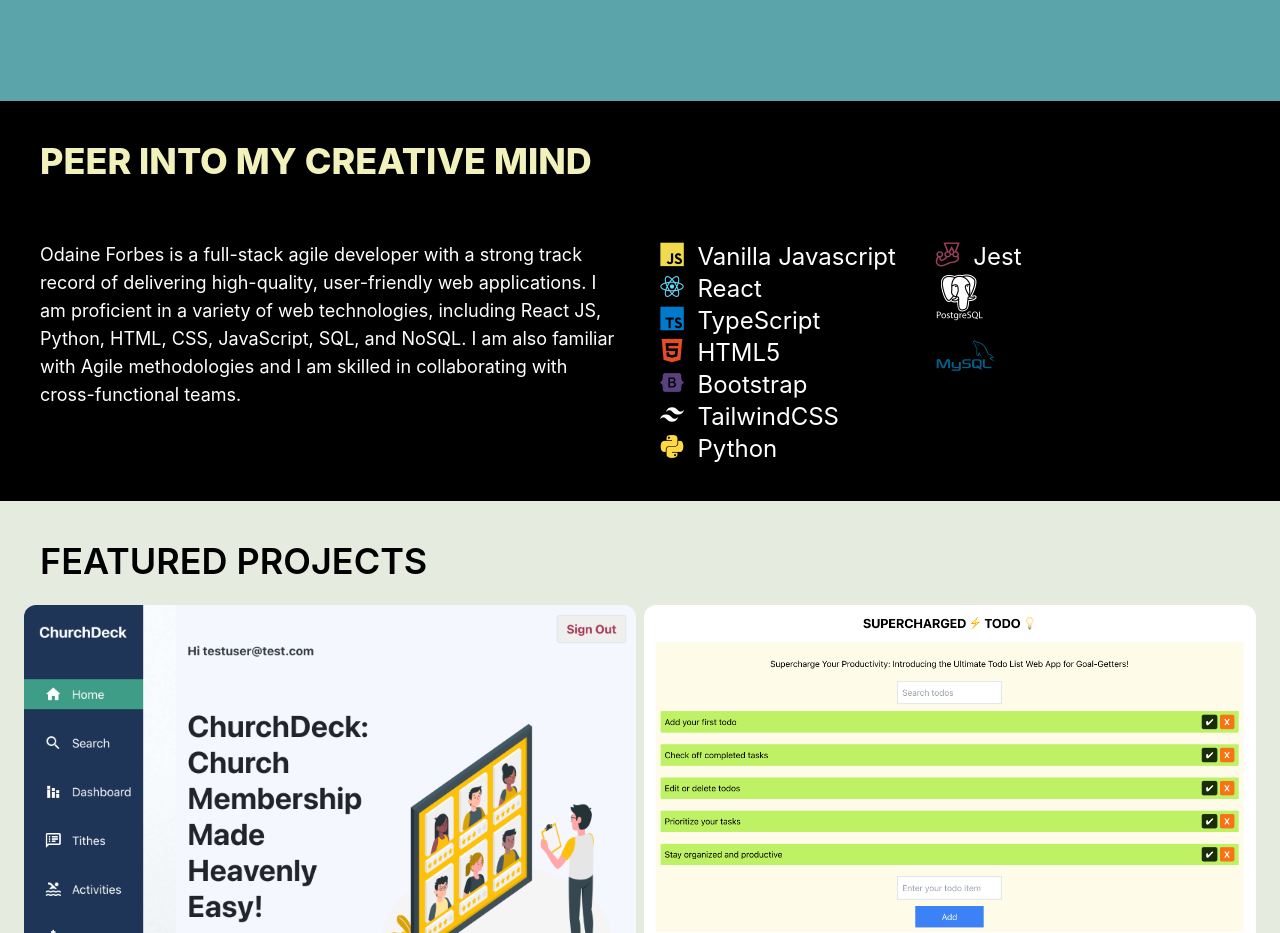
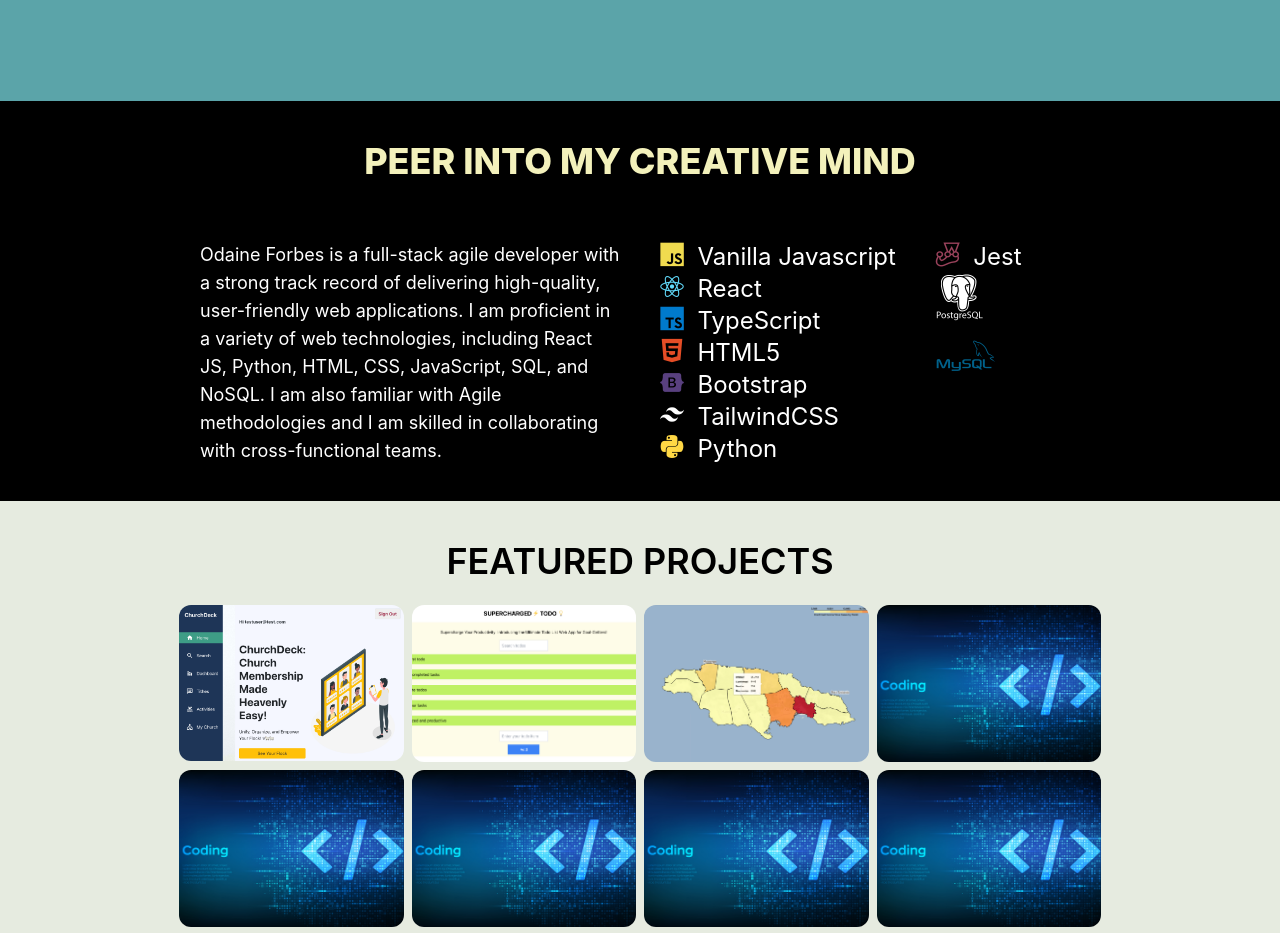
Before and after one commit to forbeso/odforbes, a React (Create React App) app: page / in a window 1280 px wide. Shown: the part 379-1312 px from the top of the page. Built offline with nearby package versions, Linux system fonts and the light colour scheme.

Commit message:
updated design

```diff
--- a/src/App.tsx
+++ b/src/App.tsx
@@ -45,13 +45,13 @@
       </section>
 
       <section className="sectionB md:h-50 md:flex md:justify-center bg-real-black">
-        <div className="flex flex-col mx-auto">
+        <div className="flex flex-col md:mx-auto md:w-3/4">
           <div className="mb-5 mt-5 px-5">
-            <h2 className="text-washed-yellow text-center md:text-left font-extrabold  p-5 text-2xl md:text-4xl">
+            <h2 className="text-washed-yellow text-center md:text-center font-extrabold  p-5 text-2xl md:text-4xl">
               PEER INTO MY CREATIVE MIND
             </h2>
           </div>
-          <div className="text-2xl flex flex-col md:flex md:flex-row md:mx-auto text-white text-left px-5">
+          <div className="text-2xl flex flex-col md:flex md:flex-row md:mx-auto text-white  px-5">
             <div className="mb-3 p-5 w-100 md:w-1/2">
               <p className="text-sm md:text-md lg:text-lg">
                 Odaine Forbes is a full-stack agile developer with a strong
@@ -153,19 +153,36 @@
 
       <section id="Projects" className="bg-bland-white p-5">
         <div className="mb-4">
-          <h1 className="p-5 font-semibold text-4xl">FEATURED PROJECTS</h1>
-
+          <h1 className="p-5 font-semibold text-4xl text-center">
+            FEATURED PROJECTS
+          </h1>
+          <div className="md:w-3/4 md:mx-auto">
             <div className="flex flex-row ">
-            <div className="w-full md:w-1/2 p-1">
+              <div className="w-full md:w-1/4 p-1">
                 <img
                   src={churchdeck}
-                alt=""
+                  alt="Screenshot of Churchdeck Landing Page"
                   className="w-full h-auto md:max-w-full object-cover rounded-xl"
                 />
               </div>
-            <div className="w-full md:w-1/2 p-1">
+              <div className="w-full md:w-1/4 p-1">
                 <img
                   src={todoBlast}
+                  alt="Screenshot of Todo Web App"
+                  className="w-full h-full md:max-w-full object-cover rounded-xl"
+                />
+              </div>
+              <div className="w-full md:w-1/4 p-1">
+                <img
+                  src={jacovid}
+                  alt="Chloropleth map of jamaica showing spread of covid, recoveries, deaths"
+                  className="w-full h-full md:max-w-full object-cover rounded-xl"
+                />
+              </div>
+
+              <div className="w-full md:w-1/4 p-1">
+                <img
+                  src={project}
                   alt=""
                   className="w-full h-auto md:max-w-full object-cover rounded-xl"
                 />
@@ -173,19 +190,36 @@
             </div>
 
             <div className="flex flex-row ">
-            <div className="w-full md:w-1/2 p-1">
-              <img
-                src={jacovid}
-                alt=""
-                className="w-full h-auto md:max-w-full object-cover rounded-xl"
-              />
-            </div>
-            <div className="w-full md:w-1/2 p-1">
+              <div className="w-full md:w-1/4 p-1">
                 <img
                   src={project}
                   alt=""
                   className="w-full h-auto md:max-w-full object-cover rounded-xl"
                 />
+              </div>
+
+              <div className="w-full md:w-1/4 p-1">
+                <img
+                  src={project}
+                  alt=""
+                  className="w-full h-auto md:max-w-full object-cover rounded-xl"
+                />
+              </div>
+              <div className="w-full md:w-1/4 p-1">
+                <img
+                  src={project}
+                  alt=""
+                  className="w-full h-auto md:max-w-full object-cover rounded-xl"
+                />
+              </div>
+
+              <div className="w-full md:w-1/4 p-1">
+                <img
+                  src={project}
+                  alt=""
+                  className="w-full h-auto md:max-w-full object-cover rounded-xl"
+                />
+              </div>
             </div>
           </div>
         </div>
```
Lines whose indentation alone changed are shown as unchanged.
